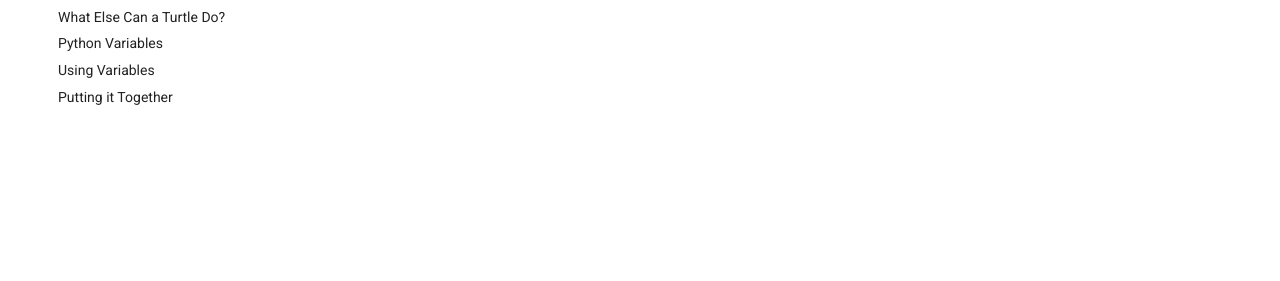
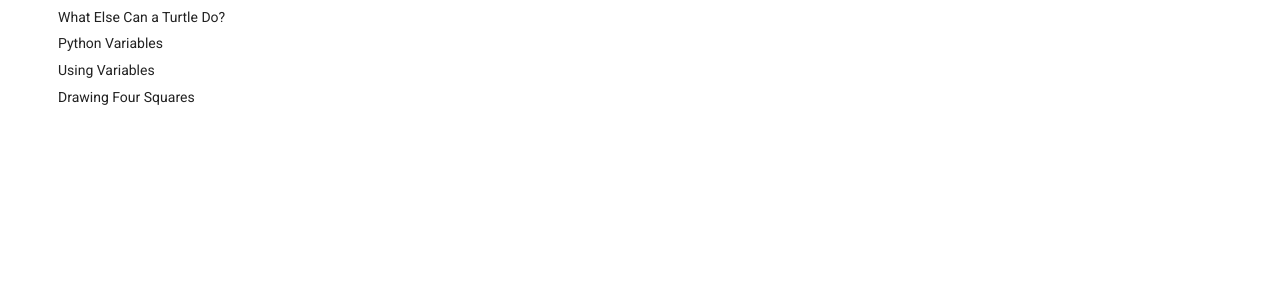
Before and after one commit to jetannenbaum/esperanzaSTEM, an MkDocs documentation site: the page built from docs/python/introduction.md, in a window 1280 px wide. Shown: the part 310-591 px from the top of the page. Built offline with MkDocs 1.6.1 and Material for MkDocs 9.7.7, drawn with Linux system fonts in a browser that asks for light colours; comment, search, counter and statistics services are not loaded.

Commit message:
Changed the nav title for four squares

```diff
--- a/mkdocs.yml
+++ b/mkdocs.yml
@@ -11,7 +11,7 @@
     - What Else Can a Turtle Do?: python/turtleTricks.md
     - Python Variables: python/variables.md
     - Using Variables: python/usingVariables.md
-    - Putting it Together: python/fourSquares.md
+    - Drawing Four Squares: python/fourSquares.md
 
 theme:
   material
```
